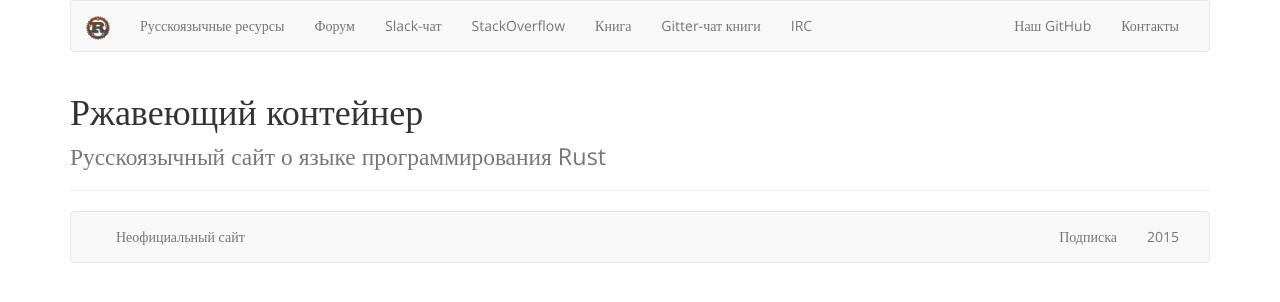
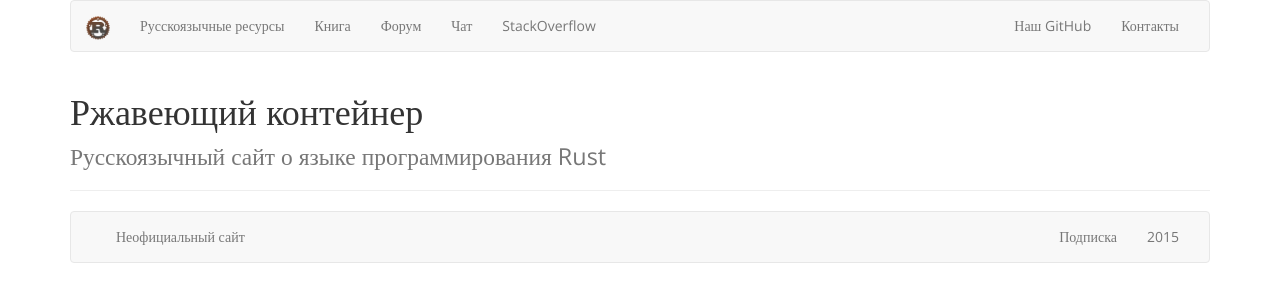
Before and after one commit to rust-lang-ru/rustycrate.ru, a Jekyll site: the page built from index.html, in a window 1280 px wide. Shown: the top 302 px of the page. Built offline with Jekyll 4.4.1, drawn with Linux system fonts in a browser that asks for light colours; nearby versions of some CDN libraries.

Commit message:
Удаляем ненужные ссылки

```diff
--- a/_includes/header.html
+++ b/_includes/header.html
@@ -15,13 +15,11 @@
     <div class="collapse navbar-collapse" id="bs-example-navbar-collapse-1">
       <ul class="nav navbar-nav">
         <li><p class="navbar-text">Русскоязычные ресурсы</p></li>
+        <li><a href="http://kgv.github.io/rust_book_ru/" target="blank">Книга</a></li>
         <li><a href="http://forum.rustycrate.ru/" target="blank">Форум</a></li>
-        <li><a href="https://rustycrate.slack.com//" target="blank">Slack-чат</a></li>
+        <li><a href="https://gitter.im/ruRust/general" target="blank">Чат</a></li>
         <li role="separator" class="divider"></li>
         <li><a href="http://ru.stackoverflow.com/questions/tagged/rust" target="blank">StackOverflow</a></li>
-        <li><a href="http://kgv.github.io/rust_book_ru/" target="blank">Книга</a></li>
-        <li><a href="https://gitter.im/kgv/rust_book_ru" target="blank">Gitter-чат книги</a></li>
-        <li><a href="https://chat.mibbit.com/?server=irc.mozilla.org&amp;channel=%23rust-ru" target="blank">IRC</a></li>
       </ul>
       <ul class="nav navbar-nav navbar-right">
         <li><a href="https://github.com/ruRust" target="blank">Наш GitHub</a></li>
```
Also changed, not shown: .travis.yml.
